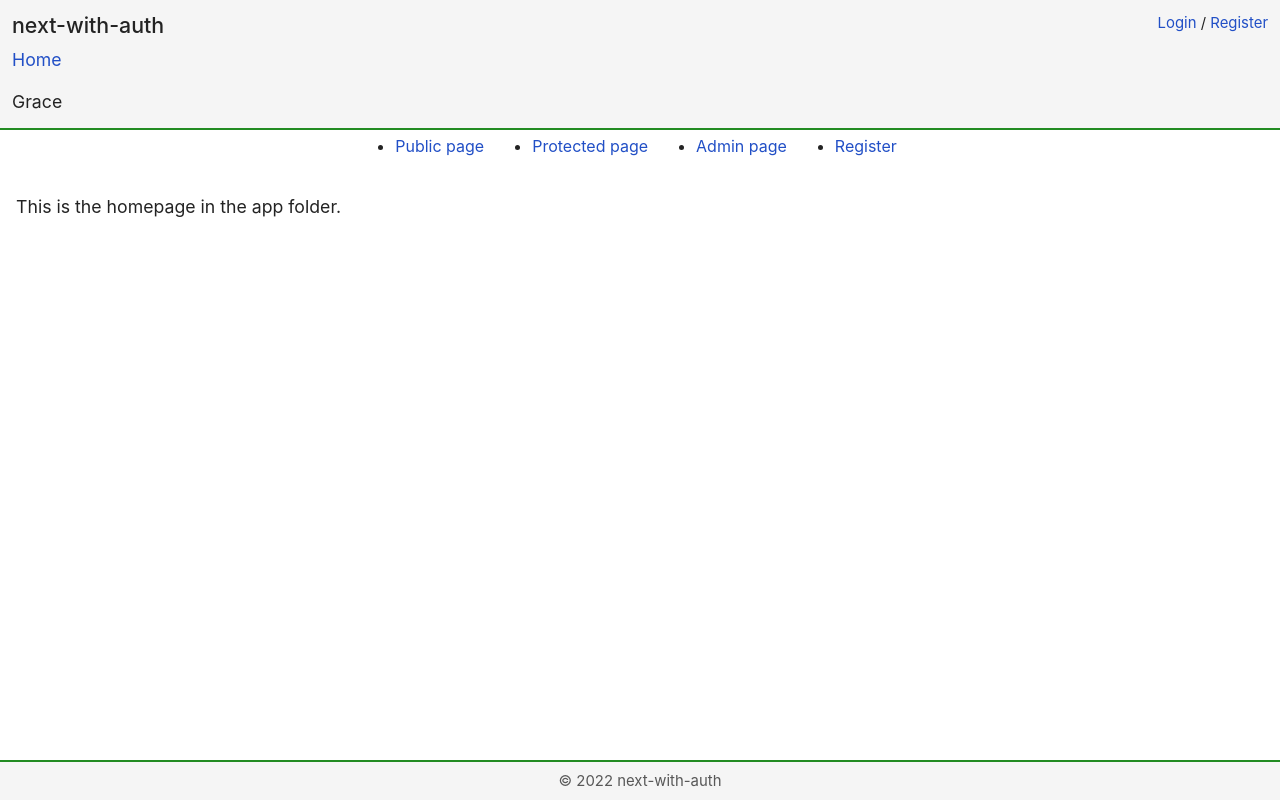
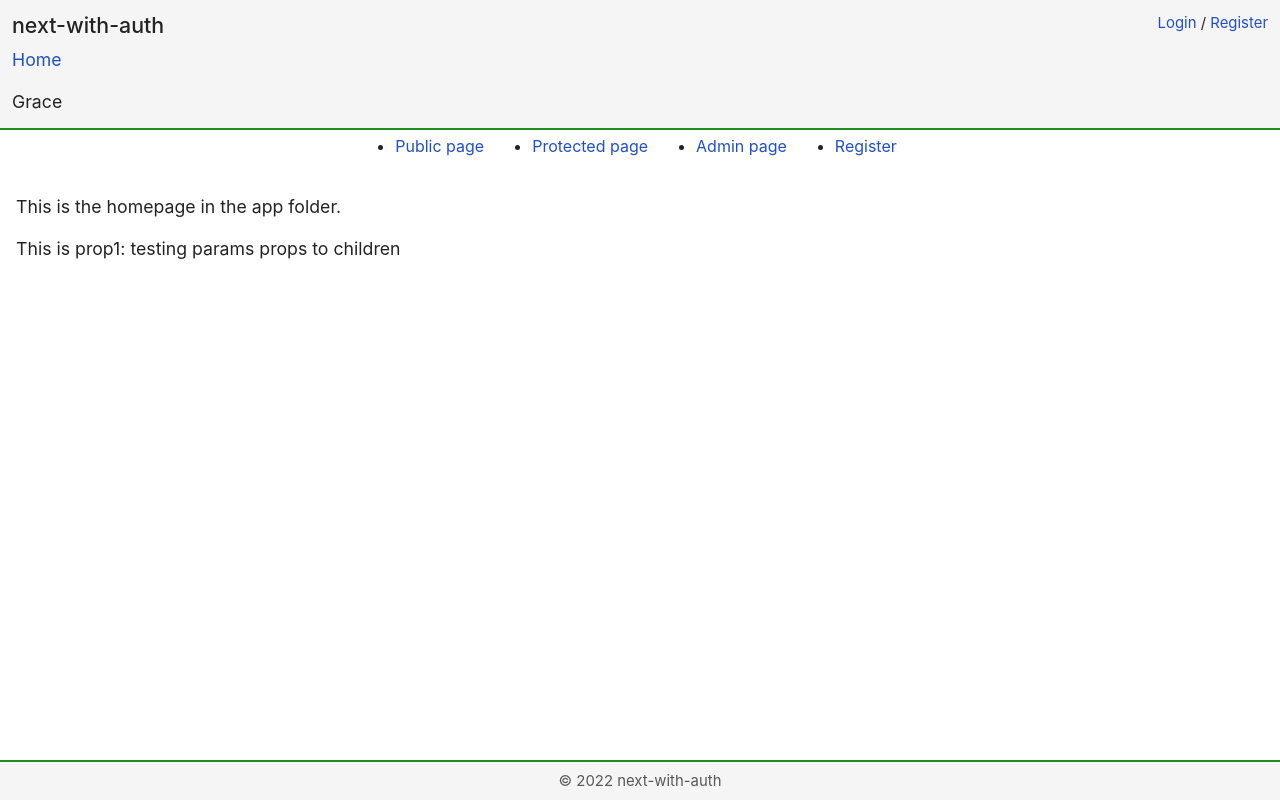
Before and after one commit to mike14747/next-with-auth, a Next.js app: page / in a window 1280 px wide. Built offline with nearby package versions, Linux system fonts and the light colour scheme; no server answers.

Commit message:
Updated /app/layout.js so I can pass props to its children (the pages).

```diff
--- a/app/layout.js
+++ b/app/layout.js
@@ -14,7 +14,9 @@ async function getData() {
     return await getUnprotectedData().catch(error => console.log(error.message));
 }
 
-export default async function RootLayout({ children, session }) {
+export default async function RootLayout({ children, session, ...props }) {
+    props.params.prop1 = 'testing params props to children';
+
     const data = await getData().catch(error => console.log(error.message));
 
     return (
--- a/app/page.js
+++ b/app/page.js
@@ -1,7 +1,21 @@
-export default function Page() {
+'use client';
+
+import PropTypes from 'prop-types';
+
+export default function Page({ params }) {
     return (
-        <p>
-            This is the homepage in the app folder.
-        </p>
+        <>
+            <p>
+                This is the homepage in the app folder.
+            </p>
+
+            <p>
+                This is prop1: {params.prop1}
+            </p>
+        </>
     );
 }
+
+Page.propTypes = {
+    params: PropTypes.object,
+};
```
